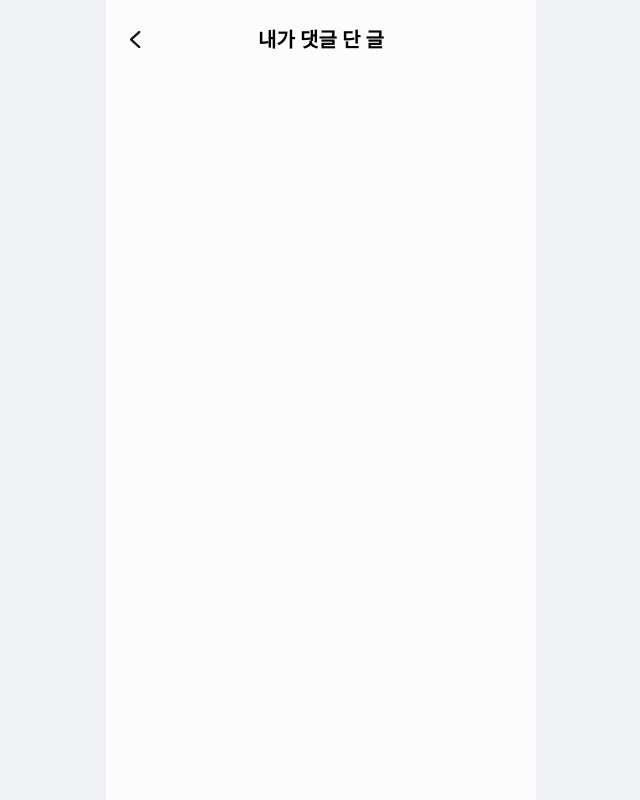
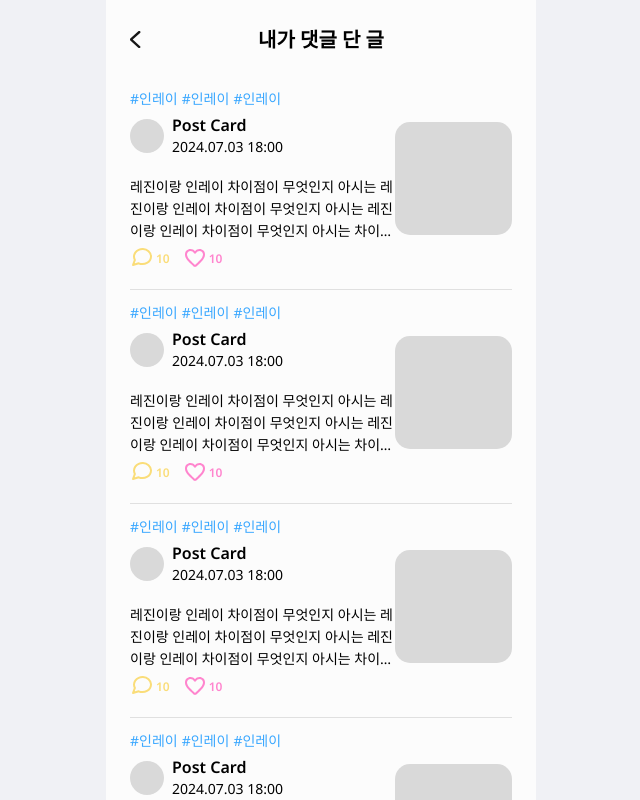
Before and after one commit to ToothDay/Front-Dev, a Next.js app: page /my-activity/comment in a window 1280 px wide. Shown: the whole page, without its empty margins (319-959 px from the left). Built offline with nearby package versions, Linux system fonts and the light colour scheme.

Commit message:
[15] feat : postCard List ui 구현

```diff
--- a/src/app/my-activity/[type]/page.module.scss
+++ b/src/app/my-activity/[type]/page.module.scss
@@ -10,3 +10,9 @@
 .header {
   margin-bottom: 36px;
 }
+
+.postList {
+  display: flex;
+  flex-direction: column;
+  gap: 12px;
+}
--- a/src/app/my-activity/[type]/page.tsx
+++ b/src/app/my-activity/[type]/page.tsx
@@ -1,5 +1,6 @@
 import Header from "@/components/common/Header";
 import styles from "./page.module.scss";
+import PostCard from "@/components/common/PostCard";
 
 type ActivityType = "post" | "like" | "comment";
 
@@ -26,6 +27,14 @@ const MyActivity = ({ params }: PropsPage) => {
       <div className={styles.header}>
         <Header title={HEADER_TITLE[params.type]} />
       </div>
+      <div className={styles.postList}>
+        <PostCard />
+        <PostCard />
+        <PostCard />
+        <PostCard />
+        <PostCard />
+        <PostCard />
+      </div>
     </main>
   );
 };
```
